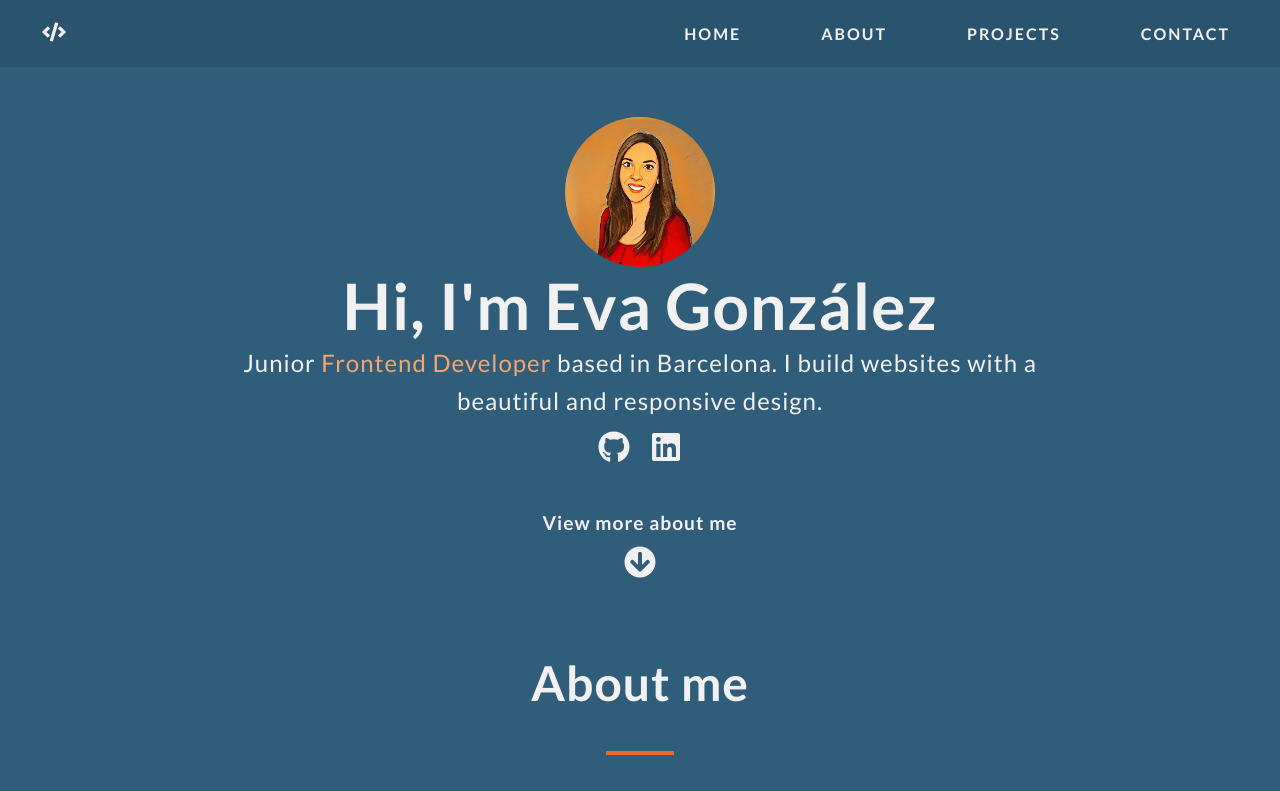
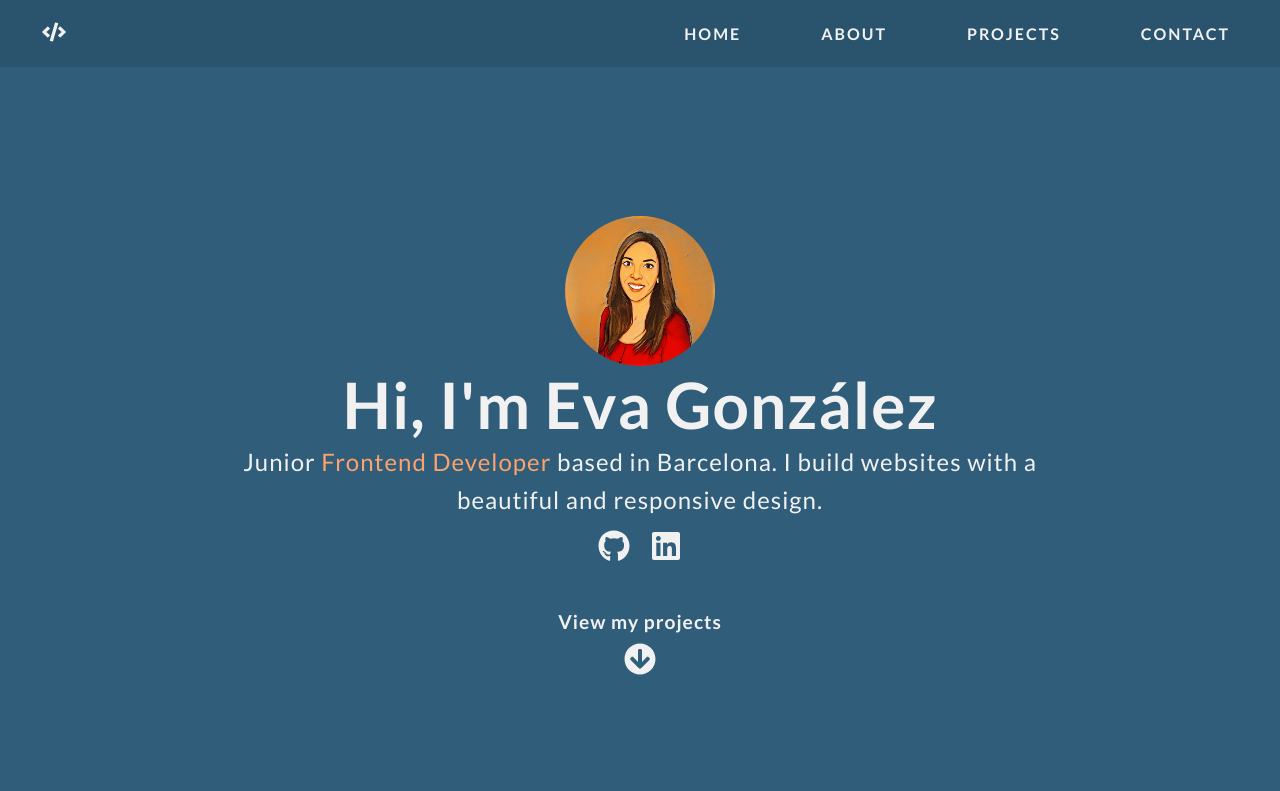
Before and after one commit to EvaGonz84/My-Portfolio, a React (Create React App) app: page / in a window 1280 px wide. Shown: the top 791 px of the page. Built offline with nearby package versions, Linux system fonts and the light colour scheme.

Commit message:
style review

```diff
--- a/src/components/Footer/Footer.styles.js
+++ b/src/components/Footer/Footer.styles.js
@@ -1,4 +1,6 @@
 import styled from "styled-components";
+const desktopStartWidth = 900;
+const mobile = `@media (max-width: ${desktopStartWidth}px)`;
 
 export const ContainerFooter = styled.footer`
   display: flex;
@@ -8,7 +10,8 @@ export const ContainerFooter = styled.footer`
   gap: 5px;
   background-color: #f1f1f1;
   width: 100%;
-  height: 20vh;
+  height: 25vh;
+  padding: 10px;
 
   svg {
     fill: #f26728;
@@ -17,10 +20,14 @@ export const ContainerFooter = styled.footer`
       fill: #305d7a;
     }
   }
+
+  ${mobile} {
+    padding: 5px;
+  }
 `;
 
 export const LinksContainer = styled.div`
-  padding: 10px;
+  padding-top: 10px;
 `;
 
 export const Links = styled.a`
@@ -41,5 +48,4 @@ export const CopyContainer = styled.div`
   color: #305d7a;
   font-size: 1rem;
   letter-spacing: 1px;
-  padding-bottom: 2px;
 `;
--- a/src/components/Home/Home.js
+++ b/src/components/Home/Home.js
@@ -8,21 +8,16 @@ import {
   ScrollToBottomContainer,
   ImageHome,
   Span,
+  LinkToProjects,
 } from "./Home.styles";
 import { FaGithub, FaLinkedin } from "react-icons/fa";
 import About from "../About/About";
 import Contact from "../Contact/Contact";
-import { Button } from "../Button.styles";
-import { animateScroll as scroll } from "react-scroll";
 import { FaArrowCircleDown } from "react-icons/fa";
 import Project from "../Project/Project";
 import BackToTopButton from "../BackToTopButton/BackToTopButton";
 
 const Home = () => {
-  const scrollToBottom = () => {
-    scroll.scrollMore(550);
-  };
-
   return (
     <>
       <GlobalStyle />
@@ -45,23 +40,23 @@ const Home = () => {
           </Links>
         </LinksContainer>
         <ScrollToBottomContainer>
-          <p>View more about me</p>
-          <Button
-            onClick={scrollToBottom}
-            style={{
-              padding: "0",
-              background: "transparent",
-              borderColor: "transparent",
-            }}
+          <p>View my projects</p>
+          <LinkToProjects
+            to="projects"
+            activeClass="active"
+            spy={true}
+            smooth={true}
+            offset={-64}
+            duration={1200}
           >
             <FaArrowCircleDown />
-          </Button>
+          </LinkToProjects>
         </ScrollToBottomContainer>
       </Container>
       <About />
       <Project />
       <Contact />
-      <BackToTopButton/>
+      <BackToTopButton />
     </>
   );
 };
--- a/src/components/Home/Home.styles.js
+++ b/src/components/Home/Home.styles.js
@@ -1,11 +1,13 @@
 import styled from "styled-components";
+import { Link } from "react-scroll";
 
 const desktopStartWidth = 900;
 const mobile = `@media (max-width: ${desktopStartWidth}px)`;
 
 export const Container = styled.div`
   max-width: 100%;
-  margin-top: 50px;
+  height: 90vh;
+  margin-top: 20px;
   display: flex;
   flex-direction: column;
   justify-content: center;
@@ -88,6 +90,7 @@ export const ScrollToBottomContainer = styled.div`
   align-items: center;
   margin-top: 25px;
 
+
   p {
     margin-bottom: -20px;
     font-size: 1.2rem;
@@ -99,3 +102,7 @@ export const ScrollToBottomContainer = styled.div`
     margin-top: 15px;
   }
 `;
+
+export const LinkToProjects = styled(Link)`
+margin-top: 30px;
+`;
--- a/src/components/Navbar/Navbar.js
+++ b/src/components/Navbar/Navbar.js
@@ -1,4 +1,4 @@
-import React, { useState } from "react";
+import { useState } from "react";
 import {
   Container,
   Menu,
--- a/src/components/ProjectBox/ProjectBox.js
+++ b/src/components/ProjectBox/ProjectBox.js
@@ -68,7 +68,7 @@ const ProjectBox = () => {
             <a href=" https://evagonz84.github.io/Fitness-App/" target="blank">
               <FaExternalLinkAlt />
             </a>
-            <a href="https://github.com/EvaGonz84/Fitness-App" target="blank">
+            <a href="https://github.com/EvaGonz84/Fitness-App.git" target="blank">
               <FaGithub />
             </a>
           </LinksProject>
@@ -98,10 +98,10 @@ const ProjectBox = () => {
         <TextBoxContainer>
           <h3>My Portfolio</h3>
           <LinksProject>
-            <a href=" https://evagonz84.github.io/STAR-WARS-/" target="blank">
+            <a href="https://evagonzalez.netlify.app/" target="blank">
               <FaExternalLinkAlt />
             </a>
-            <a href="https://github.com/EvaGonz84/STAR-WARS-" target="blank">
+            <a href="https://github.com/EvaGonz84/My-Portfolio.git" target="blank">
               <FaGithub />
             </a>
           </LinksProject>
```
